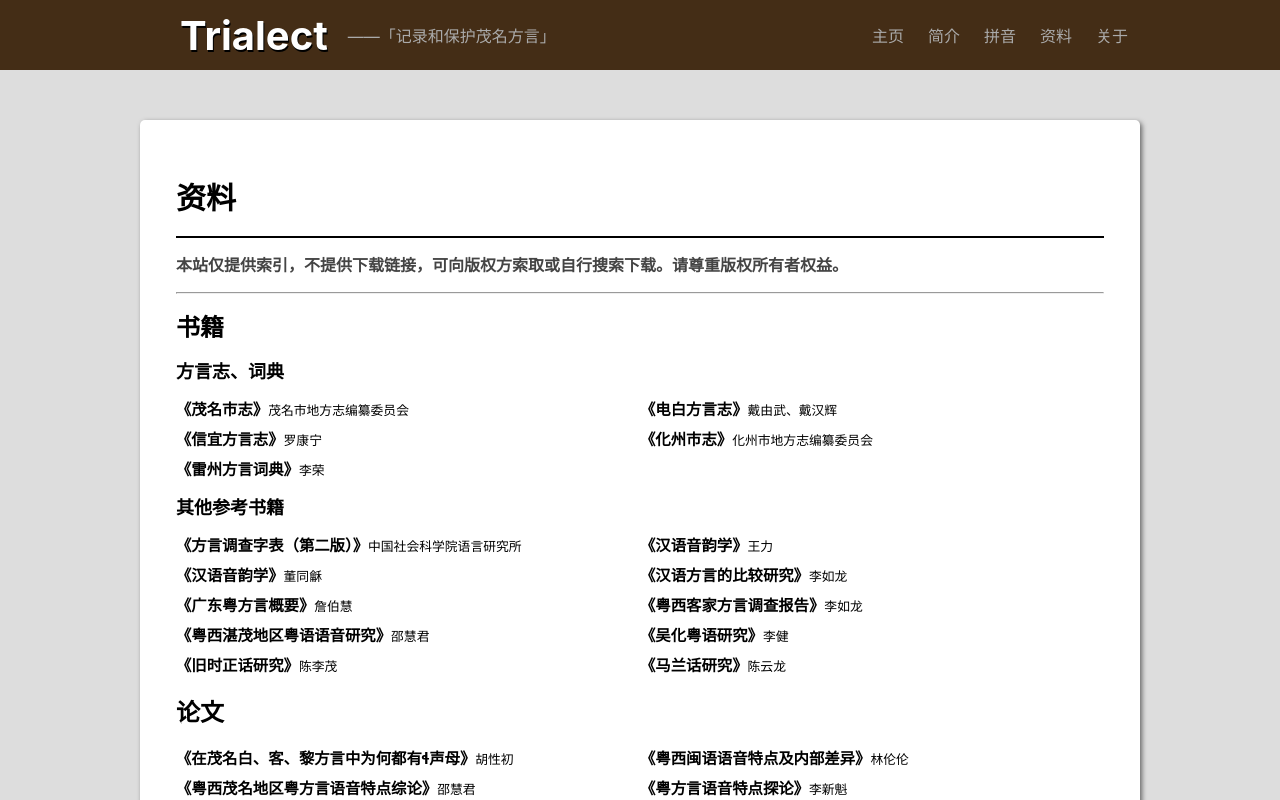
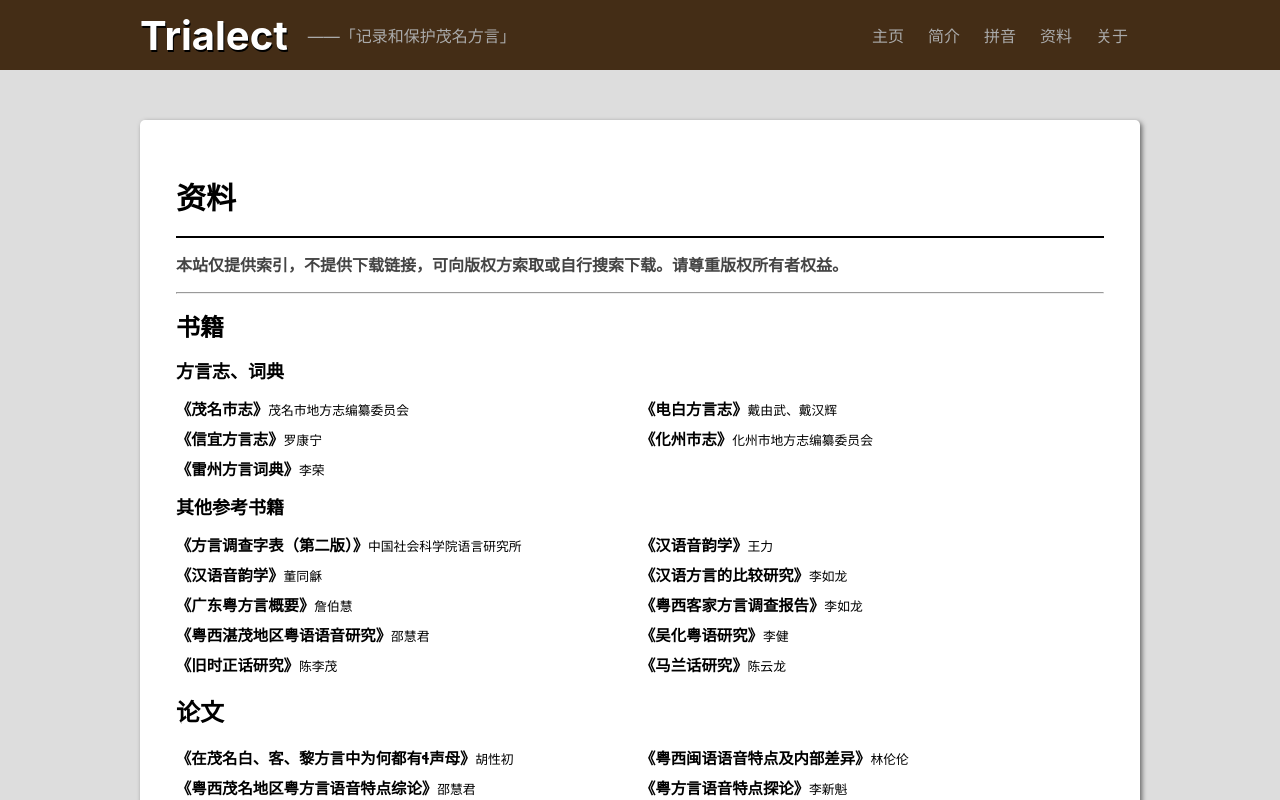
Before and after one commit to estemomento/trialect, a Vue app in the folder frontend/: page /resource in a window 1280 px wide. Shown: the top 800 px of the page. Built offline with nearby package versions, Linux system fonts and the light colour scheme.

Commit message:
[*] Header: style

```diff
--- a/frontend/src/elements/the-header.vue
+++ b/frontend/src/elements/the-header.vue
@@ -46,6 +46,7 @@ header {
   }
 
   .header-wrapper {
+    margin: 0 12px;
     width: 100%;
     max-width: 1000px;
     display: flex;
@@ -71,10 +72,7 @@ span {
 }
 
 nav {
-  margin-right: 40px;
-
   @media (max-width:767px) {
-    margin-right: 0;
     margin-bottom: 5px;
   }
 }
@@ -85,7 +83,7 @@ nav {
   color: white;
   font-weight: bold;
   text-shadow: 1px 2px #000;
-  margin: 10px 20px 10px 40px;
+  margin: 10px 20px 10px 0;
   font-size: 40px;
 
   @media (max-width:767px) {
```
